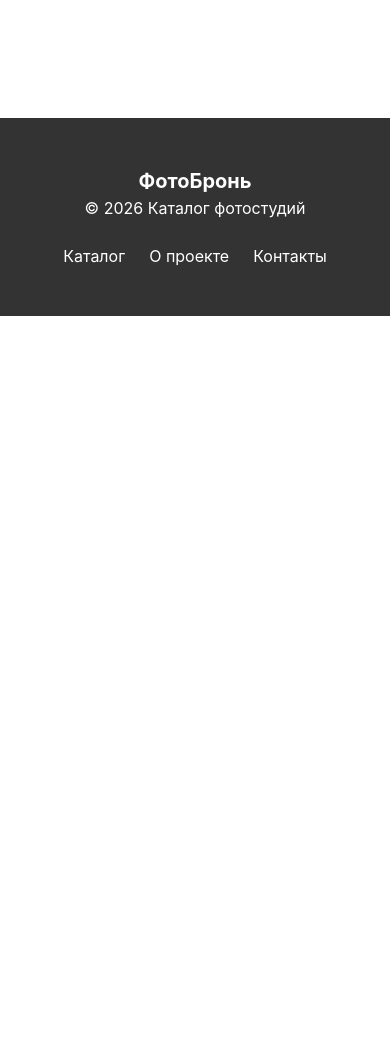
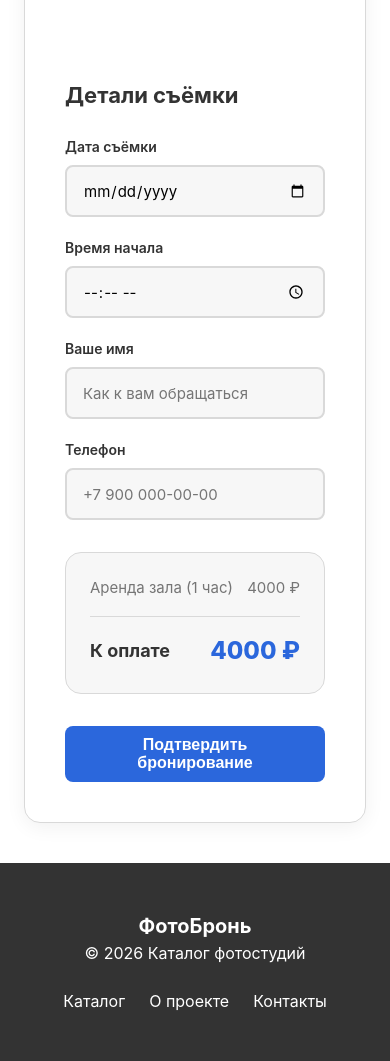
Before and after one commit to polya82/PhotoBron, a Django app: page /booking/7/ in a window 390 px wide. Shown: the part 528-1589 px from the top of the page. Before the commit the page ends 844 px from the top, so only its background shows below. Run offline with Django 5.2, Linux system fonts and the light colour scheme; data comes from the database, SQL or seed files in the repository; both versions use the stored data as it was after the commit.

Commit message:
Занятие 9:добвлена клиентская валидация,поиск залов через fetch и добавлена авторизация

```diff
--- a/main/app/static/css/style.css
+++ b/main/app/static/css/style.css
@@ -8,7 +8,8 @@
     --text-sec: #757575;
     --border: #D9D9D9;
     --radius: 8px;
-    --radius-lg: 12px;
+    --radius-lg: 16px;
+    --shadow: 0 4px 20px rgba(0, 0, 0, 0.06);
     --container: 1200px;
 }
 
@@ -36,7 +38,7 @@ ul { list-style: none; }
     display: inline-flex;
     align-items: center;
     justify-content: center;
-    height: 44px;
+    height: 48px;
     padding: 0 24px;
     border-radius: var(--radius);
     font-weight: 600;
@@ -45,9 +47,12 @@ ul { list-style: none; }
     transition: 0.2s;
 }
 .btn--primary { background: var(--primary); color: white; }
-.btn--primary:hover { background: var(--primary-hover); }
+.btn--primary:hover { background: var(--primary-hover); transform: translateY(-1px); }
 .btn--outline { background: transparent; border: 2px solid var(--border); color: var(--text); }
 .btn--outline:hover { border-color: var(--primary); color: var(--primary); }
+.btn--small { height: 32px; padding: 0 12px; font-size: 13px; }
+.btn--large { height: 56px; padding: 0 32px; font-size: 16px; }
+.w-100 { width: 100%; }
 
 .header {
     border-bottom: 1px solid var(--border);
@@ -180,74 +147,125 @@ ul { list-style: none; }
     border-radius: var(--radius-lg);
     padding: 24px;
 }
+.card-section__title { font-size: 20px; font-weight: 700; margin-bottom: 24px; }
+.table-responsive { overflow-x: auto; width: 100%; }
 
-.card-section__title {
-    font-size: 20px;
-    font-weight: 700;
-    margin-bottom: 24px;
+.bookings-table { width: 100%; border-collapse: collapse; text-align: left; }
+.bookings-table th, .bookings-table td { padding: 16px; border-bottom: 1px solid var(--border); vertical-align: middle; }
+.bookings-table th { font-weight: 600; color: var(--text-sec); background: var(--bg-secondary); white-space: nowrap; }
+.bookings-table tr:last-child td { border-bottom: none; }
+.text-center { text-align: center; color: var(--text-sec); padding: 32px !important; }
+
+.status-badge { display: inline-block; padding: 6px 12px; border-radius: 20px; font-size: 13px; font-weight: 600; white-space: nowrap; }
+.status-planned { background: #FFF3E0; color: #E65100; }
+.status-completed { background: #E8F5E9; color: #2E7D32; }
+.status-cancelled { background: #FFEBEE; color: #C62828; }
+
+.search-results {
+    position: absolute; top: 64px; left: 0; right: 0;
+    background: white; border: 1px solid var(--border); border-radius: var(--radius);
+    box-shadow: var(--shadow); display: none; z-index: 50; overflow: hidden;
+}
+.search-results.active { display: block; }
+.search-result-item {
+    padding: 14px 20px; border-bottom: 1px solid var(--border);
+    cursor: pointer; display: flex; justify-content: space-between; align-items: center;
+    transition: background 0.2s;
+}
+.search-result-item:last-child { border-bottom: none; }
+.search-result-item:hover { background: var(--bg-secondary); }
+
+.page-wrapper { padding: 40px 24px; }
+.breadcrumbs { color: var(--text-sec); font-size: 14px; margin-bottom: 24px; }
+.breadcrumbs a { color: var(--primary); }
+.breadcrumbs a:hover { text-decoration: underline; }
+
+.booking-wrapper {
+    display: grid;
+    grid-template-columns: 1fr 1fr;
+    gap: 40px;
+    align-items: start;
+    background: white;
+    border: 1px solid var(--border);
+    border-radius: var(--radius-lg);
+    box-shadow: var(--shadow);
+    overflow: hidden;
 }
 
-.table-responsive {
-    overflow-x: auto;
+.booking-image-side {
+    height: 100%;
+    min-height: 500px;
+}
+.booking-image-side img {
     width: 100%;
+    height: 100%;
+    object-fit: cover;
+    border-radius: var(--radius-lg) 0 0 var(--radius-lg);
 }
 
-.bookings-table {
-    width: 100%;
-    border-collapse: collapse;
-    text-align: left;
+.booking-form-side {
+    padding: 40px;
+    display: flex;
+    flex-direction: column;
+    justify-content: center;
 }
 
-.bookings-table th,
-.bookings-table td {
-    padding: 16px;
-    border-bottom: 1px solid var(--border);
-    vertical-align: middle;
+.form-group { margin-bottom: 20px; }
+.form-label { display: block; font-weight: 600; margin-bottom: 8px; font-size: 14px; color: var(--text); }
+.form-card input[type="text"],
+.form-card input[type="date"],
+.form-card input[type="time"] {
+    width: 100%;
+    height: 52px;
+    padding: 0 16px;
+    border: 2px solid var(--border);
+    border-radius: var(--radius);
+    font-size: 15px;
+    font-family: inherit;
+    transition: 0.2s;
+    outline: none;
+    background: var(--bg-secondary);
+}
+.form-card input:focus { border-color: var(--primary); background: white; box-shadow: 0 0 0 4px rgba(43, 103, 220, 0.1); }
+.form-error { color: #C62828; font-size: 13px; margin-top: 6px; font-weight: 500; }
+
+.booking-summary {
+    background: var(--bg-secondary);
+    border-radius: var(--radius-lg);
+    padding: 24px;
+    margin-top: 32px;
+    margin-bottom: 32px;
+    border: 1px solid var(--border);
+}
+.booking-summary-row {
+    display: flex; justify-content: space-between; margin-bottom: 12px;
+    font-size: 15px; color: var(--text-sec);
+}
+.booking-summary-total {
+    display: flex; justify-content: space-between; align-items: center;
+    margin-top: 16px; padding-top: 16px; border-top: 1px solid var(--border);
+    font-weight: 700; font-size: 18px;
+}
+.booking-summary-price { color: var(--primary); font-size: 28px; font-weight: 800; }
+
+@media (max-width: 1024px) {
+    .halls-grid { grid-template-columns: repeat(2, 1fr); }
+    .booking-wrapper { grid-template-columns: 1fr; }
+    .booking-image-side { min-height: 300px; }
+    .booking-image-side img { height: 300px; border-radius: var(--radius-lg) var(--radius-lg) 0 0; }
 }
 
-.bookings-table th {
-    font-weight: 600;
-    color: var(--text-sec);
-    background: var(--bg-secondary);
-    white-space: nowrap;
+@media (max-width: 768px) {
+    .nav {
+        display: none; position: absolute; top: 72px; left: 0; right: 0;
+        background: white; border-bottom: 1px solid var(--border); padding: 24px;
+    }
+    .nav.active { display: block; }
+    .nav__list { flex-direction: column; }
+    .burger { display: flex; }
+    .hero__title { font-size: 28px; }
+    .halls-grid { grid-template-columns: 1fr; }
+    .footer__container { flex-direction: column; gap: 24px; text-align: center; }
+    .booking-form-side { padding: 24px; }
+    .booking-summary-price { font-size: 24px; }
 }
-
-.bookings-table tr:last-child td {
-    border-bottom: none;
-}
-
-.text-center {
-    text-align: center;
-    color: var(--text-sec);
-    padding: 32px !important;
-}
-
-.btn--small {
-    min-height: 32px;
-    padding: 0 12px;
-    font-size: 13px;
-}
-
-.status-badge {
-    display: inline-block;
-    padding: 6px 12px;
-    border-radius: 20px;
-    font-size: 13px;
-    font-weight: 600;
-    white-space: nowrap;
-}
-
-.status-planned {
-    background: #FFF3E0;
-    color: #E65100;
-}
-
-.status-completed {
-    background: #E8F5E9;
-    color: #2E7D32;
-}
-
-.status-cancelled {
-    background: #FFEBEE;
-    color: #C62828;
-}
--- a/main/app/static/js/main.js
+++ b/main/app/static/js/main.js
@@ -7,4 +7,105 @@ document.addEventListener('DOMContentLoaded', () => {
             nav.classList.toggle('active');
         });
     }
+
+    const searchInput = document.getElementById('search-input');
+    const searchResults = document.getElementById('search-results');
+
+    if (searchInput && searchResults) {
+        let timeout = null;
+
+        searchInput.addEventListener('input', function() {
+            clearTimeout(timeout);
+            const query = this.value.trim();
+
+            if (query.length < 2) {
+                searchResults.classList.remove('active');
+                searchResults.innerHTML = '';
+                return;
+            }
+
+            searchResults.innerHTML = '<div style="padding: 12px; color: #666;">Загрузка...</div>';
+            searchResults.classList.add('active');
+
+            timeout = setTimeout(() => {
+                fetch(`/api/search/?q=${encodeURIComponent(query)}`)
+                    .then(response => response.json())
+                    .then(data => {
+                        searchResults.innerHTML = '';
+                        if (data.results.length === 0) {
+                            searchResults.innerHTML = '<div style="padding: 12px; color: #666;">Ничего не найдено</div>';
+                        } else {
+                            data.results.forEach(hall => {
+                                const div = document.createElement('div');
+                                div.className = 'search-result-item';
+                                div.innerHTML = `<span><strong>${hall.studio}</strong> — ${hall.name}</span> <span>${hall.price} ₽/ч</span>`;
+                                div.addEventListener('click', () => window.location.href = hall.url);
+                                searchResults.appendChild(div);
+                            });
+                        }
+                    })
+                    .catch(err => {
+                        console.error('Ошибка поиска:', err);
+                        searchResults.innerHTML = '<div style="padding: 12px; color: red;">Ошибка при поиске</div>';
+                    });
+            }, 300);
+        });
+
+        document.addEventListener('click', (e) => {
+            if (!searchInput.contains(e.target) && !searchResults.contains(e.target)) {
+                searchResults.classList.remove('active');
+            }
+        });
+    }
+
+    const bookingForm = document.querySelector('.form-card form');
+
+    if (bookingForm) {
+        bookingForm.addEventListener('submit', function(e) {
+            let hasErrors = false;
+
+
+            bookingForm.querySelectorAll('.js-error').forEach(el => el.remove());
+
+            const nameInput = this.querySelector('input[name="name"]');
+            const phoneInput = this.querySelector('input[name="phone"]');
+            const dateInput = this.querySelector('input[name="date"]');
+            const timeInput = this.querySelector('input[name="time"]');
+
+            if (nameInput.value.trim().length < 2) {
+                showError(nameInput, 'Имя должно быть не менее 2 символов');
+                hasErrors = true;
+            }
+
+            const phoneRegex = /^\+?[0-9\s\-\(\)]{10,18}$/;
+            if (!phoneRegex.test(phoneInput.value)) {
+                showError(phoneInput, 'Введите корректный номер телефона');
+                hasErrors = true;
+            }
+
+            if (!dateInput.value) {
+                showError(dateInput, 'Выберите дату');
+                hasErrors = true;
+            }
+            if (!timeInput.value) {
+                showError(timeInput, 'Выберите время');
+                hasErrors = true;
+            }
+
+            if (hasErrors) {
+                e.preventDefault();
+            }
+        });
+
+        function showError(input, message) {
+            const errorDiv = document.createElement('div');
+            errorDiv.className = 'form-error js-error';
+            errorDiv.style.color = 'red';
+            errorDiv.style.fontSize = '14px';
+            errorDiv.style.marginTop = '4px';
+            errorDiv.textContent = message;
+            input.parentNode.appendChild(errorDiv);
+            input.style.borderColor = 'red';
+        }
+    }
 });
--- a/main/app/templates/app/account.html
+++ b/main/app/templates/app/account.html
@@ -9,7 +9,7 @@
         <aside class="sidebar-menu">
             <ul>
                 <li class="active">Мои бронирования</li>
-                <li><a href="#">Выход</a></li>
+                <li><a href="{% url 'app:logout' %}">Выход</a></li>
             </ul>
         </aside>
 
@@ -51,7 +51,7 @@
                                 <td>{{ booking.total_price|floatformat:0 }} ₽</td>
                                 <td>
                                     {% if booking.status == 'planned' %}
-                                        <form method="POST" action="{% url 'app:cancel_booking' booking.pk %}">
+                                        <form method="POST" action="{% url 'app:cancel_booking' booking.pk %}" style="margin: 0;">
                                             {% csrf_token %}
                                             <button type="submit" class="btn btn--outline btn--small" onclick="return confirm('Вы уверены, что хотите отменить бронирование?')">Отменить</button>
                                         </form>
--- a/main/app/templates/app/booking.html
+++ b/main/app/templates/app/booking.html
@@ -1,24 +1,34 @@
 {% extends 'base.html' %}
-{% block title %}Бронирование — ФотоБронь{% endblock %}
+{% load static %}
+
+{% block title %}Бронирование — {{ hall.name }} — ФотоБронь{% endblock %}
 
 {% block content %}
 <div class="container page-wrapper">
     <p class="breadcrumbs">
-        <a href="{% url 'app:catalog' %}">Каталог</a> / <a href="{% url 'app:hall' hall.pk %}">{{ hall.name }}</a> / Бронирование
+        <a href="{% url 'app:catalog' %}">Каталог</a> /
+        <a href="{% url 'app:hall' hall.pk %}">{{ hall.name }}</a> /
+        Бронирование
     </p>
 
     <h1 class="section-title">Бронирование зала</h1>
 
-    <div class="detail-layout align-start">
-        <div class="form-card">
+    <div class="booking-wrapper">
+        <div class="booking-image-side">
+            <img src="{% static 'img/hall1.jpg' %}" alt="Фото зала {{ hall.name }}">
+        </div>
+
+        <div class="booking-form-side form-card" style="border: none; padding: 40px;">
             <form method="post">
                 {% csrf_token %}
 
                 {% if form.non_field_errors %}
-                    <div class="form-error" style="margin-bottom: 16px; padding: 12px; background: #ffebee; border-radius: 8px;">
+                    <div class="form-error" style="margin-bottom: 20px; padding: 14px; background: #ffebee; border-radius: 8px; border-left: 4px solid #C62828;">
                         {{ form.non_field_errors.0 }}
                     </div>
                 {% endif %}
+
+                <h2 style="font-size: 22px; font-weight: 700; margin-bottom: 24px;">Детали съёмки</h2>
 
                 {% for field in form %}
                 <div class="form-group">
@@ -30,21 +40,19 @@
                 </div>
                 {% endfor %}
 
-                <button type="submit" class="btn btn--primary btn--large w-100">Забронировать</button>
+                <div class="booking-summary">
+                    <div class="booking-summary-row">
+                        <span>Аренда зала (1 час)</span>
+                        <span>{{ hall.hourly_rate|floatformat:0 }} ₽</span>
+                    </div>
+                    <div class="booking-summary-total">
+                        <span>К оплате</span>
+                        <span class="booking-summary-price">{{ hall.hourly_rate|floatformat:0 }} ₽</span>
+                    </div>
+                </div>
+
+                <button type="submit" class="btn btn--primary btn--large w-100">Подтвердить бронирование</button>
             </form>
-        </div>
-
-        <div class="summary-card">
-            <h3 class="summary-title">Итого</h3>
-            <div class="summary-row">
-                <span>{{ hall.name }}</span>
-                <span>{{ hall.hourly_rate|floatformat:0 }} ₽/ч</span>
-            </div>
-            <hr class="summary-divider">
-            <div class="summary-total">
-                <span>К оплате</span>
-                <span class="summary-price">{{ hall.hourly_rate|floatformat:0 }} ₽</span>
-            </div>
         </div>
     </div>
 </div>
--- a/main/app/templates/app/home.html
+++ b/main/app/templates/app/home.html
@@ -1,4 +1,5 @@
 {% extends 'base.html' %}
+{% load static %}
 
 {% block title %}Главная — ФотоБронь{% endblock %}
 
@@ -21,8 +22,8 @@
             <div class="halls-grid">
                 {% for hall in halls %}
                 <article class="hall-card">
-                    <div class="hall-card__image">
-                        <span>Фото зала</span>
+                    <div class="hall-card__image-wrapper">
+                        <img src="{% static 'img/hall' %}{{ hall.id }}.jpg" alt="Фото зала {{ hall.name }}" width="400" height="250" loading="lazy" class="hall-card__img">
                     </div>
                     <div class="hall-card__content">
                         <h3 class="hall-card__title">{{ hall.studio.name }} — {{ hall.name }}</h3>
--- a/main/app/urls.py
+++ b/main/app/urls.py
@@ -6,10 +6,12 @@ app_name = 'app'
 urlpatterns = [
     path('', views.home, name='home'),
     path('catalog/', views.catalog, name='catalog'),
+    path('api/search/', views.api_search_halls, name='api_search'),
     path('hall/<int:pk>/', views.hall, name='hall'),
     path('booking/<int:pk>/', views.booking, name='booking'),
     path('account/', views.account, name='account'),
-    path('login/', views.account, name='login'),
+    path('login/', views.login_view, name='login'),
+    path('logout/', views.logout_view, name='logout'),
     path('account/cancel/<int:pk>/', views.cancel_booking, name='cancel_booking'),
     path('about/', views.about, name='about'),
 ]
--- a/main/app/views.py
+++ b/main/app/views.py
@@ -83,20 +83,35 @@ def booking(request, pk):
     return render(request, 'app/booking.html', {'hall': hall_obj, 'form': form})
 
 def login_view(request):
+    if request.method == 'POST':
+        phone = request.POST.get('phone', '').strip()
+        if Client.objects.filter(phone=phone).exists():
+            request.session['client_phone'] = phone
+            messages.success(request, 'Вы успешно вошли в личный кабинет!')
+            return redirect('app:account')
+        else:
+            messages.error(request, 'Клиент с таким номером телефона не найден. Пожалуйста, сначала оформите бронирование.')
+
     return render(request, 'app/login.html')
+
+def logout_view(request):
+    if 'client_phone' in request.session:
+        del request.session['client_phone']
+    messages.success(request, 'Вы вышли из личного кабинета.')
+    return redirect('app:home')
 
 def account(request):
     phone = request.session.get('client_phone')
-    if phone:
-        bookings = Booking.objects.filter(client__phone=phone).select_related('slot__hall', 'client').order_by('-created_at')
-    else:
-        bookings = Booking.objects.all().select_related('slot__hall', 'client').order_by('-created_at')
+    if not phone:
+        messages.warning(request, 'Пожалуйста, войдите в кабинет, чтобы увидеть бронирования.')
+        return redirect('app:login')
+
+    bookings = Booking.objects.filter(client__phone=phone).select_related('slot__hall', 'client').order_by('-created_at')
     return render(request, 'app/account.html', {'bookings': bookings})
 
 def cancel_booking(request, pk):
     booking_obj = get_object_or_404(Booking, pk=pk)
     if request.method == 'POST':
-        # Освобождаем слот и удаляем бронь, чтобы можно было забронировать снова
         booking_obj.slot.status = 'open'
         booking_obj.slot.save()
         booking_obj.delete()
```
Also changed, not shown: other parts of main/app/static/css/style.css (+9 -46 lines), main/app/templates/app/catalog.html (+6 -3 lines), main/app/templates/app/hall.html (+3 -5 lines), main/app/templates/app/login.html (+24 -1 lines), main/db.sqlite3.
